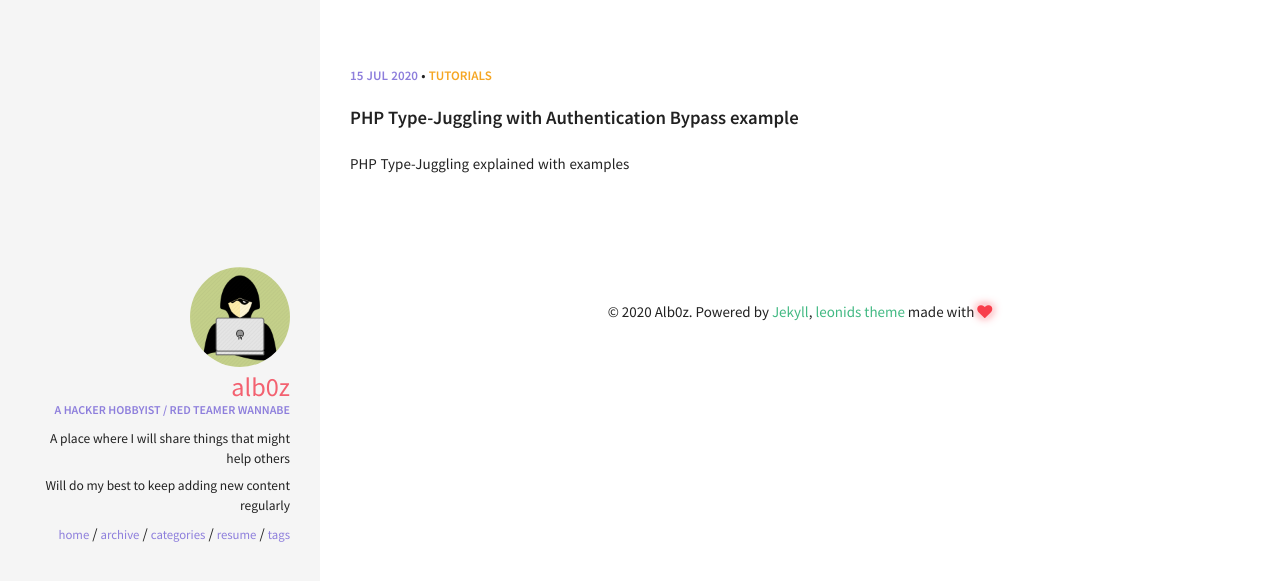
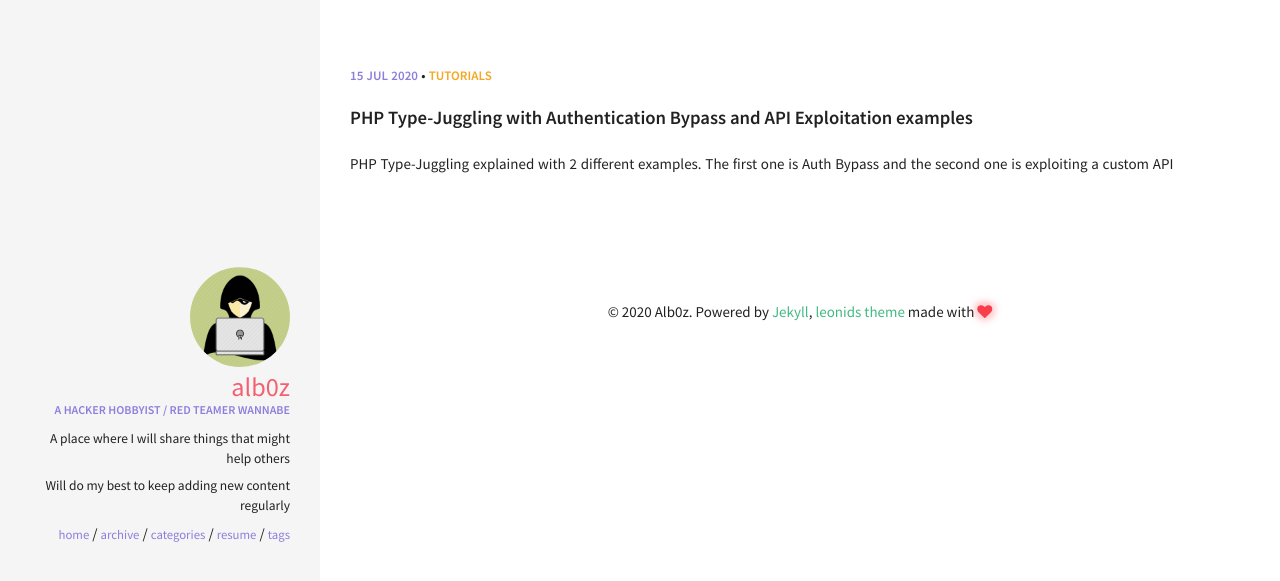
Before and after one commit to Alb0z/alb0z.github.io, a Jekyll site: the page built from index.html, in a window 1280 px wide. Shown: the top 581 px of the page. Built offline with Jekyll 4.4.1, drawn with Linux system fonts in a browser that asks for light colours.

Commit message:
First Post

```diff
--- a/_posts/2020-07-15-PHP-Type-Juggling-With-Authentication-Bypass-Example.md
+++ b/_posts/2020-07-15-PHP-Type-Juggling-With-Authentication-Bypass-Example.md
@@ -1,7 +1,7 @@
 ---
 layout: post
-title: PHP Type-Juggling with Authentication Bypass example
-excerpt: "PHP Type-Juggling explained with examples"
+title: PHP Type-Juggling with Authentication Bypass and API Exploitation examples
+excerpt: "PHP Type-Juggling explained with 2 different examples. The first one is Auth Bypass and the second one is exploiting a custom API"
 categories: [tutorials]
 comments: true
 tags: [php, authentication bypass]
```
